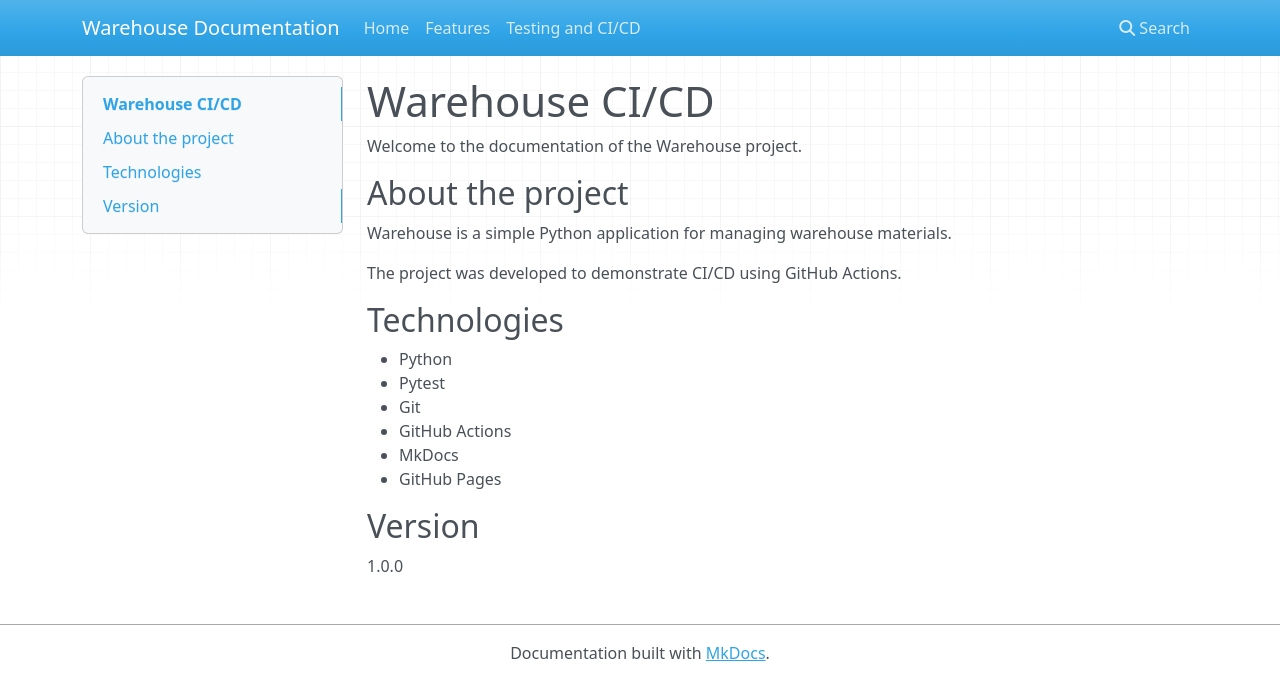
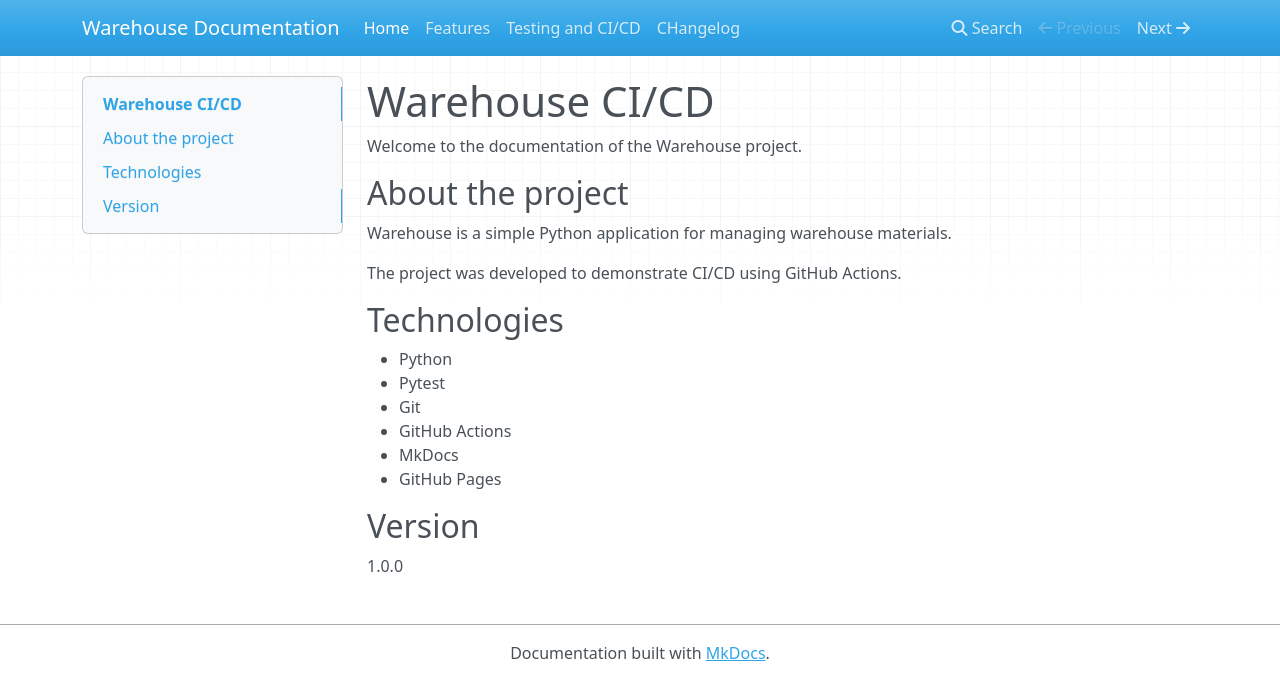
Before and after one commit to MyascoFP/warehouse-ci-cd, an MkDocs documentation site: the page built from docs/index.md, in a window 1280 px wide. Shown: the top 700 px of the page. Built offline with MkDocs 1.6.1, drawn with Linux system fonts in a browser that asks for light colours; nearby versions of some CDN libraries.

Commit message:
fix mkdocs.yml

```diff
--- a/mkdocs.yml
+++ b/mkdocs.yml
@@ -5,6 +5,7 @@ theme:
   name: mkdocs
 
 nav:
-  - Home: docs/index.md
-  - Features: docs/features.md
-  - Testing and CI/CD: docs/testing.md
+  - Home: index.md
+  - Features: features.md
+  - Testing and CI/CD: testing.md
+  - CHangelog: CHANGELOG.md
```
Also changed, not shown: site/404.html, site/CHANGELOG/index.html, site/features/index.html, site/index.html, site/search/search_index.json, site/testing/index.html.
